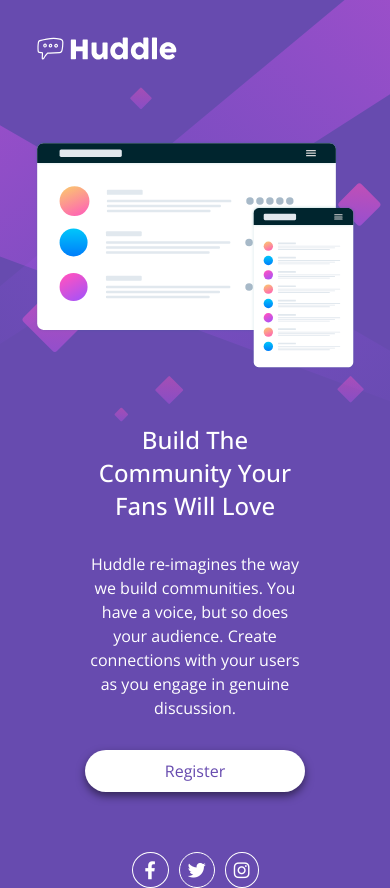
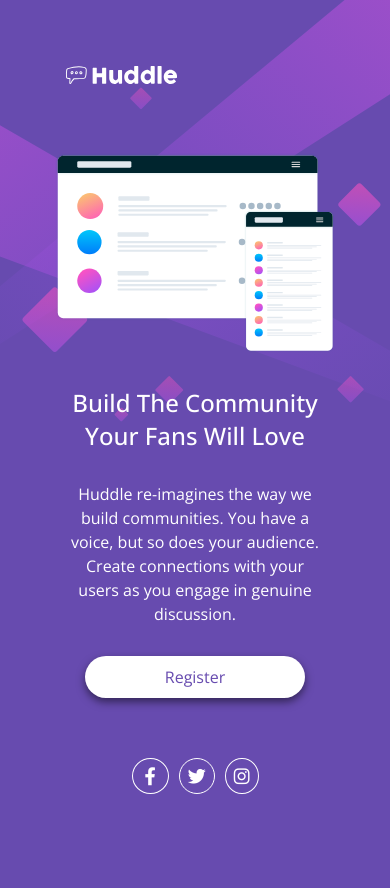
Before and after one commit to Vanderlei94/projeto-huddle-base, a plain HTML site: page index.html in a window 390 px wide. After the commit the page ends 844 px from the top, so only its background shows below. Drawn offline with nearby package versions, Linux system fonts and the light colour scheme.

Commit message:
Melhorias de responsividade para telas menores e e ajuste de layout para telas extra grandes.

```diff
--- a/index.html
+++ b/index.html
@@ -45,10 +45,14 @@
     </div>
   </main>
 
-  <footer class="footer">
-    <a href="#"><i class="fab fa-facebook-f"></i></a>
-    <a href="#"><i class="fab fa-twitter"></i></a>
-    <a href="#"><i class="fab fa-instagram"></i></a>
+  <footer>
+    <nav class="footer">
+      <ul>
+        <li><a href="#"><i class="fab fa-facebook-f"></i></a></li>
+        <li><a href="#"><i class="fab fa-twitter"></i></a></li>
+        <li><a href="#"><i class="fab fa-instagram"></i></a></li>
+      </ul>
+    </nav>
   </footer>
 
 </body>
--- a/src/css/estilos.css
+++ b/src/css/estilos.css
@@ -12,19 +12,21 @@
 body {
     display: flex;
     flex-direction: column;
+    justify-content: space-around;
     width: 100vw;
     height: 100vh;
     background: url(../images/bg-desktop.svg) no-repeat center center fixed;
     background-size: cover;
+    padding: 30px;
 }
 
 /* -----------HEADER---------- */
 .cabecalho {
-    padding: 70px 90px;
+    padding: 35px 45px;
 }
 
 .cabecalho img {
-    max-width: 285px;
+    max-width: 200px;
 }
 
 /* -----------MAIN---------- */
@@ -35,12 +37,12 @@
     display: flex;
     align-items: center;
     justify-content: space-evenly;
-    padding: 40px 95px;
-    gap: 50px;
+    padding: 20px 35px;
+    gap: 30px;
 }
 
 .container .ilustration img {
-    height: 675px;
+    height: 400px;
 }
 
 .container .description {
@@ -51,19 +53,19 @@
     justify-content: space-between;
     padding: 15px;
     gap: 30px;
-    margin-bottom: 150px;
+    margin-bottom: 50px;
 }
 
 .container .description .title {
     font-weight: 500;
-    font-size: 5.5rem;
+    font-size: 4rem;
     color: #fff;
     text-transform: capitalize;
 }
 
 .container .description .text-description {
     max-width: 100%;
-    font-size: 2.4rem;
+    font-size: 2rem;
     color: #fff;
     font-weight: 300;
     line-height: 1.5;
@@ -73,8 +75,8 @@
     border-radius: 45px;
     background-color: #fff;
     color: var(--primary-color);
-    padding: 23px 88px;
-    font-size: 2.5rem;
+    padding: 10px 50px;
+    font-size: 1.8rem;
     box-shadow: 0 4px 8px rgba(0, 0, 0, 0.5);
 }
 
@@ -86,25 +88,23 @@
 
 /* -----------FOOTER---------- */
 
-.footer {
+.footer ul {
     display: flex;
     align-items: end;
     justify-content: flex-end;
-    margin-top: -15px;
     gap: 20px;
-    margin-right: 100px;
 }
 
 .footer i {
-    font-size: 2.4rem;
+    font-size: 1.6rem;
     color: #fff;
     border: solid 1px #fff;
     border-radius: 50%;
-    padding: 15px;
+    padding: 10px;
 }
 
 .footer .fa-facebook-f {
-    padding: 15px 20px;
+    padding: 10px 15px;
 }
 
 .footer i:hover {
--- a/src/css/reset.css
+++ b/src/css/reset.css
@@ -2,6 +2,7 @@
   margin: 0;
   padding: 0;
   box-sizing: border-box;
+  list-style: none;
 }
 
 a {
--- a/src/css/responsivo.css
+++ b/src/css/responsivo.css
@@ -12,20 +12,21 @@
     }
 
     .cabecalho img {
-        width: 150px;
+        width: 120px;
     }
 
     .container {
         flex-direction: column;
+        padding: 30px 40px;
     }
 
     .container .ilustration img {
-        height: 230px;
+        height: 200px;
     }
 
     .container .description {
         margin-bottom: 20px;
-        padding: 0px 50px;
+        padding: 0px;
     }
 
     .container .description .title {
@@ -45,9 +46,10 @@
         align-self: center;
     }
 
-    .footer {
-        align-self: center;
-        margin: 0;
+    .footer ul {
+        align-items: center;
+        justify-content: center;
+        margin: 10px;
         gap: 10px;
     }
 
```
Also changed, not shown: src/images/Macbook-Air-1914x1069.png (deleted), src/images/Macbook-Air-M2-1602x969.png (added), src/images/iPhone-14-423x996.png (deleted), src/images/iPhone-14-Pro-438x891.png (added), 1 other file.
